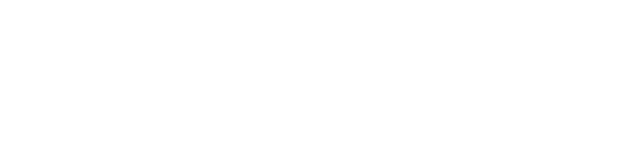
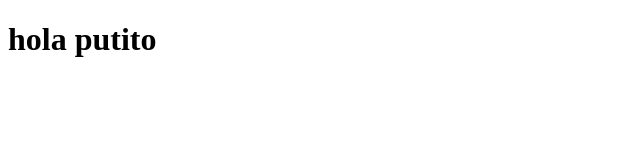
Before and after one commit to jona2d/turneroWEB, a plain HTML site: page html/index.html in a window 1280 px wide. Shown: the whole page, without its empty margins (0-640 px from the left). Drawn offline with Linux system fonts and the light colour scheme.

Commit message:
Update index.html

```diff
--- a/html/index.html
+++ b/html/index.html
@@ -6,6 +6,6 @@
     <title>TURNOS WEB</title>
 </head>
 <body>
-
+    <h1>hola putito</h1>
 </body>
 </html>
```
